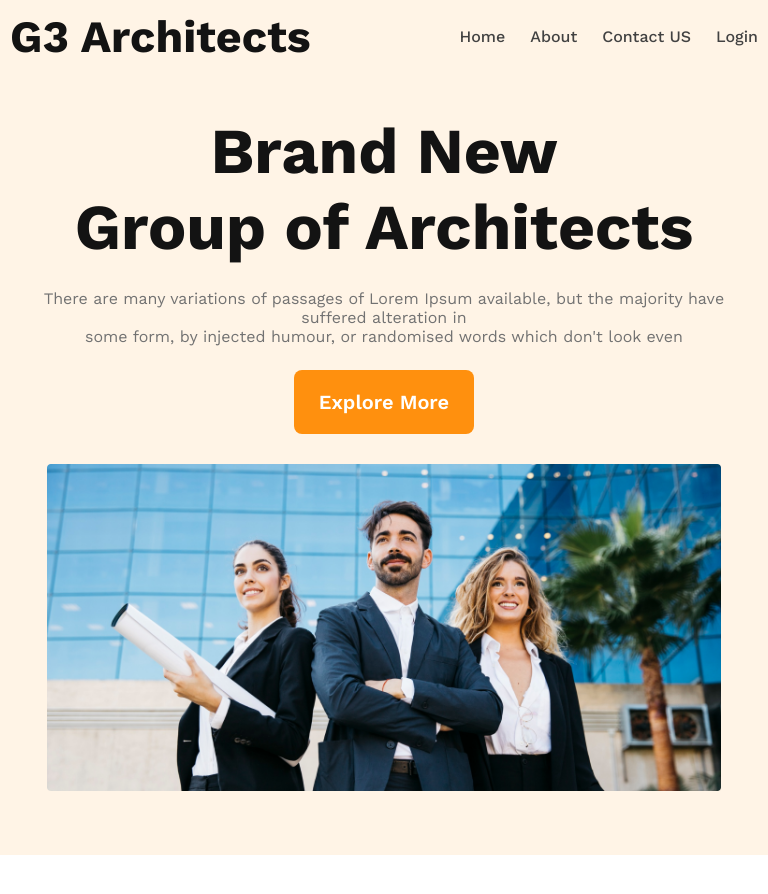
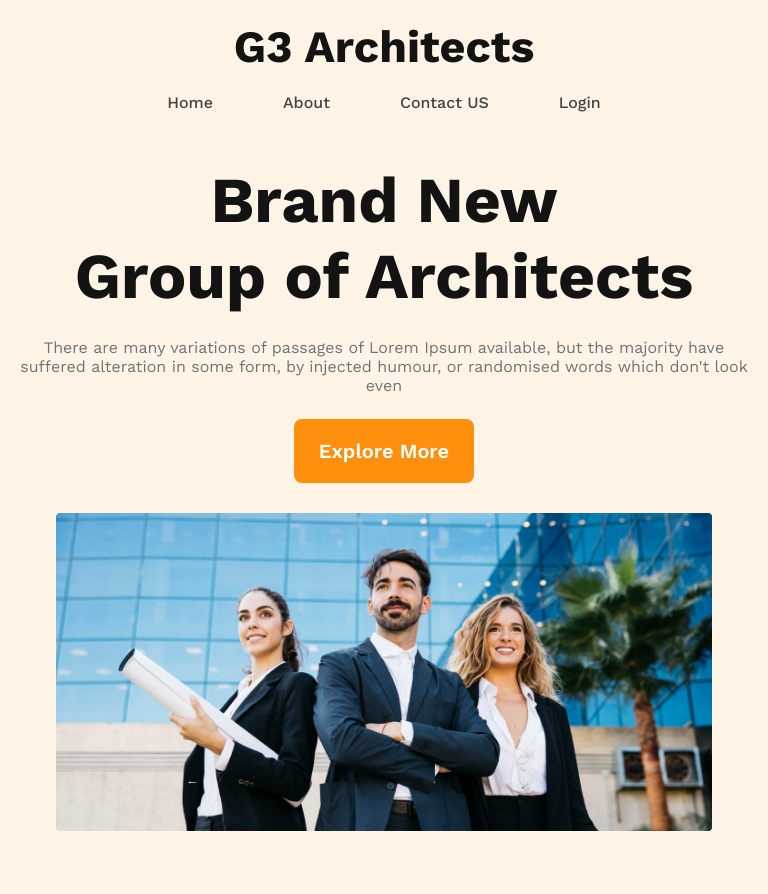
Before and after one commit to rakibaakter/g3-architects, a plain HTML site: page index.html in a window 768 px wide. Before the commit the page ends 855 px from the top, so only its background shows below. Drawn offline with nearby package versions, Linux system fonts and the light colour scheme.

Commit message:
header section responsived

```diff
--- a/css/media.css
+++ b/css/media.css
@@ -7,15 +7,19 @@
         flex-direction: column;
         gap: 20px;
     }
+    nav ul{
+        gap: 10px;
+    }
 }
 
 
 /* for tablet devices */
-@media screen and (min-width : 576px) and (max-width : 992px) {
+@media screen and (min-width : 577px) and (max-width : 992px) {
     header{
-        padding: 10px;
+        padding: 20px;
     }
-    nav ul{
-        gap: 25px;
+    nav{
+        flex-direction: column;
+        gap: 20px;
     }
 }
--- a/index.html
+++ b/index.html
@@ -20,7 +20,7 @@
         </nav>
         <div class="banner-container">
             <h1 class="title">Brand New <br>Group of Architects</h1>
-            <p class="gray-description">There are many variations of passages of Lorem Ipsum available, but the majority have suffered alteration in <br>some form, by injected humour, or randomised words which don't look even</p>
+            <p class="gray-description">There are many variations of passages of Lorem Ipsum available, but the majority have suffered alteration in some form, by injected humour, or randomised words which don't look even</p>
             <button class="btn-primary">Explore More</button>
             <div class="banner-img">
                 <img src="images/banner.png" alt="" srcset="">
```
